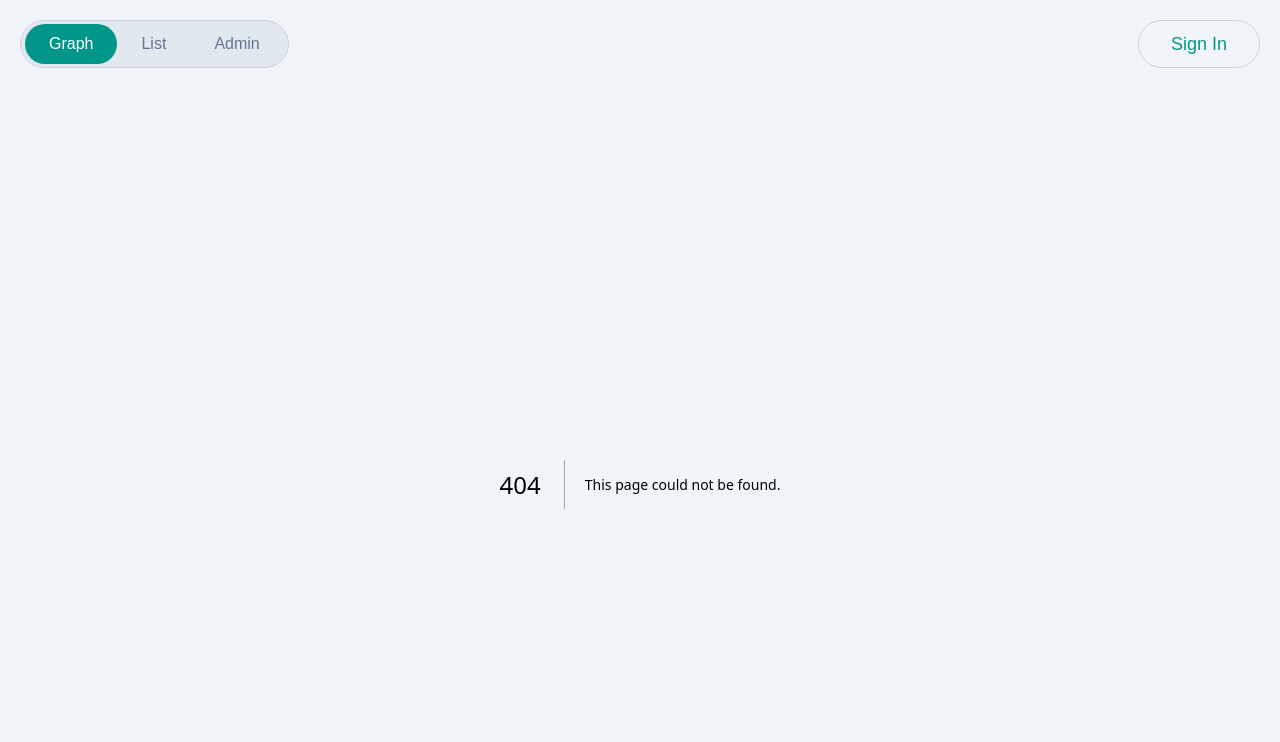
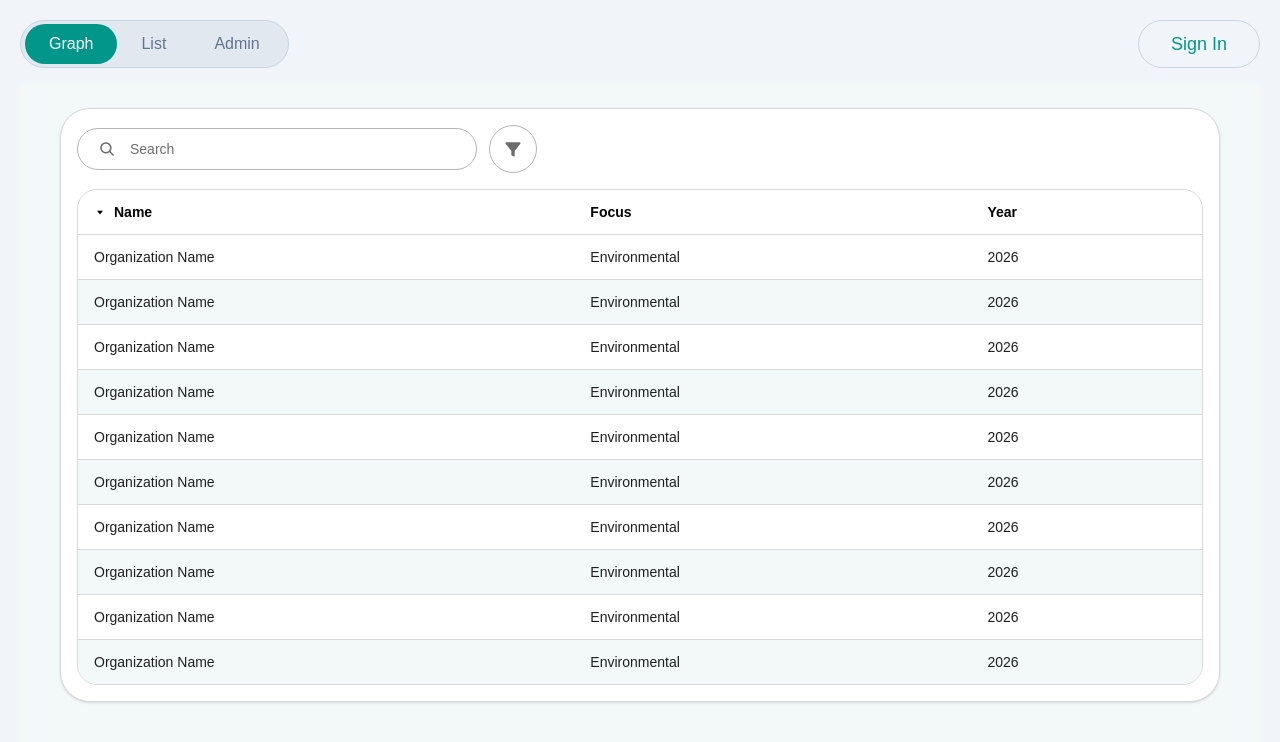
Before and after one commit to TritonSE/David-Brower-Center, a Next.js app in the folder frontend/: page /list in a window 1280 px wide. Before the commit this address had no page. Shown: the top 742 px of the page. Built offline with nearby package versions, Linux system fonts and the light colour scheme.

Commit message:
Connected sign in page and list view page

```diff
--- a/frontend/src/app/components/HomePage.tsx
+++ b/frontend/src/app/components/HomePage.tsx
@@ -135,31 +135,6 @@ export default function HomePage() {
 
   return (
     <div className="min-h-screen bg-[#f2f9f8] px-4 py-6 md:px-8 lg:px-10">
-      <header className="mb-6 flex items-center justify-between">
-        <div className="flex items-center gap-3">
-          <div className="flex items-center gap-1 rounded-[30px] border border-[#d9d9d9] bg-white p-2 shadow-sm">
-            <button
-              className="rounded-[40px] bg-[#3b9a9a] px-6 py-2 text-sm font-semibold text-white"
-              type="button"
-            >
-              Graph
-            </button>
-            <button
-              className="rounded-[40px] px-6 py-2 text-sm font-semibold text-[#6c6c6c] hover:text-[#3b9a9a]"
-              type="button"
-            >
-              List
-            </button>
-          </div>
-        </div>
-        <button
-          className="rounded-[40px] border border-[#b4b4b4] bg-white px-6 py-2 text-sm font-semibold text-[#3b9a9a] shadow-sm"
-          type="button"
-        >
-          Sign In
-        </button>
-      </header>
-
       <div className="grid gap-6">
         <NpoListView
           rows={rows}
--- a/frontend/src/app/components/NpoListView.tsx
+++ b/frontend/src/app/components/NpoListView.tsx
@@ -1,4 +1,3 @@
-import Image from "next/image";
 import React from "react";
 
 export type Row = {
@@ -17,23 +16,44 @@ type NpoListViewProps = {
   onSelect?: (row: Row) => void;
 };
 
-const searchIcon = "https://www.figma.com/api/mcp/asset/8a385201-906e-4dcd-87d6-750c7743eb0a";
-const filterIcon = "https://www.figma.com/api/mcp/asset/2db5901d-2e8c-4547-b351-9ba7b129c7a7";
-const arrowIcon = "https://www.figma.com/api/mcp/asset/8c624ada-485b-4aee-8a63-7367b03ab02c";
+function SearchIcon() {
+  return (
+    <svg viewBox="0 0 24 24" className="h-4.5 w-4.5 text-[#6c6c6c]" aria-hidden>
+      <path
+        d="M10.5 3a7.5 7.5 0 1 0 4.66 13.38l4.23 4.23a1 1 0 1 0 1.41-1.41l-4.23-4.23A7.5 7.5 0 0 0 10.5 3Zm0 2a5.5 5.5 0 1 1 0 11 5.5 5.5 0 0 1 0-11Z"
+        fill="currentColor"
+      />
+    </svg>
+  );
+}
+
+function FilterIcon() {
+  return (
+    <svg viewBox="0 0 24 24" className="h-5 w-5 text-[#6c6c6c]" aria-hidden>
+      <path
+        d="M3 5a1 1 0 0 1 1-1h16a1 1 0 0 1 .8 1.6L14 14.5V20a1 1 0 0 1-1.45.9l-2-1A1 1 0 0 1 10 19v-4.5L3.2 5.6A1 1 0 0 1 3 5Z"
+        fill="currentColor"
+      />
+    </svg>
+  );
+}
+
+function SortArrowIcon() {
+  return (
+    <svg viewBox="0 0 20 20" className="h-3 w-3 text-black" aria-hidden>
+      <path d="M10 14 5 8h10l-5 6Z" fill="currentColor" />
+    </svg>
+  );
+}
 
 export function NpoListView({ rows, selectedId, onSelect }: NpoListViewProps) {
   return (
     <div className="rounded-[30px] border border-[#d9d9d9] bg-white p-4 shadow-sm">
       <div className="mb-4 flex items-center gap-3">
         <div className="relative flex w-full max-w-[400px] items-center rounded-[100px] border border-[#b4b4b4] bg-white px-5 py-[10px]">
-          <Image
-            alt="Search"
-            src={searchIcon}
-            className="pointer-events-none absolute left-5 h-4.5 w-4.5 object-contain"
-            width={18}
-            height={18}
-            unoptimized
-          />
+          <div className="pointer-events-none absolute left-5">
+            <SearchIcon />
+          </div>
           <input
             className="w-full pl-8 text-sm text-[#6c6c6c] placeholder:text-[#6c6c6c] focus:outline-none"
             placeholder="Search"
@@ -45,28 +65,14 @@ export function NpoListView({ rows, selectedId, onSelect }: NpoListViewProps) {
           type="button"
           aria-label="Open filters"
         >
-          <Image
-            alt="Filters"
-            src={filterIcon}
-            className="h-5 w-5 object-contain"
-            width={20}
-            height={20}
-            unoptimized
-          />
+          <FilterIcon />
         </button>
       </div>
 
       <div className="overflow-hidden rounded-[20px] border border-[#d9d9d9]">
         <div className="grid grid-cols-[1.5fr_1.2fr_0.6fr] items-center border-b border-[#d9d9d9] bg-white px-4 py-3 text-sm font-semibold text-black">
           <div className="flex items-center gap-2">
-            <Image
-              alt="Sort"
-              src={arrowIcon}
-              className="h-3 w-3 object-contain"
-              width={12}
-              height={12}
-              unoptimized
-            />
+            <SortArrowIcon />
             <span>Name</span>
           </div>
           <span>Focus</span>
--- /dev/null
+++ b/frontend/src/app/list/page.tsx
@@ -0,0 +1,5 @@
+import HomePage from "../components/HomePage";
+
+export default function ListPage() {
+  return <HomePage />;
+}
--- a/frontend/src/app/pages/Sign_In.tsx
+++ b/frontend/src/app/sign-in/page.tsx
@@ -2,7 +2,7 @@
 import Image from "next/image";
 import { useState } from "react";
 
-import styles from "../Sign_In.module.css";
+import styles from "./Sign_In.module.css";
 
 function GoogleIcon() {
   return (
--- a/frontend/src/components/Layout.tsx
+++ b/frontend/src/components/Layout.tsx
@@ -1,6 +1,9 @@
+"use client";
+
 import Navbar from "./Navbar";
 import ProfileButton from "./ProfileButton";
 import SignInButton from "./SignInButton";
+import { usePathname } from "next/navigation";
 
 import type { ReactNode } from "react";
 
@@ -11,8 +14,12 @@ type LayoutProps = {
 };
 
 export default function Layout({ children, isAdmin = false, isSignedIn = false }: LayoutProps) {
+  const pathname = usePathname();
+  const showHeader = pathname !== "/sign-in";
+
   return (
     <div className="min-h-screen bg-slate-100 p-5">
+      {showHeader && (
         <header className="flex items-center justify-between gap-4">
           <Navbar isAdmin={isAdmin} />
           {isSignedIn ? (
@@ -21,6 +28,7 @@ export default function Layout({ children, isAdmin = false, isSignedIn = false }
             <SignInButton />
           )}
         </header>
+      )}
       <main className="pt-4">{children}</main>
     </div>
   );
--- a/frontend/src/components/Navbar.tsx
+++ b/frontend/src/components/Navbar.tsx
@@ -7,7 +7,7 @@ export type NavbarView = "graph" | "list" | "admin";
 
 const viewRoutes: Record<NavbarView, string> = {
   graph: "/",
-  list: "/",
+  list: "/list",
   admin: "/profile",
 };
 
```
Also changed, not shown: frontend/src/app/sign-in/Sign_In.module.css (renamed from frontend/src/app/Sign_In.module.css), 1 other file (tests, documents, lock files or other folders). Lines whose indentation alone changed are shown as unchanged.
